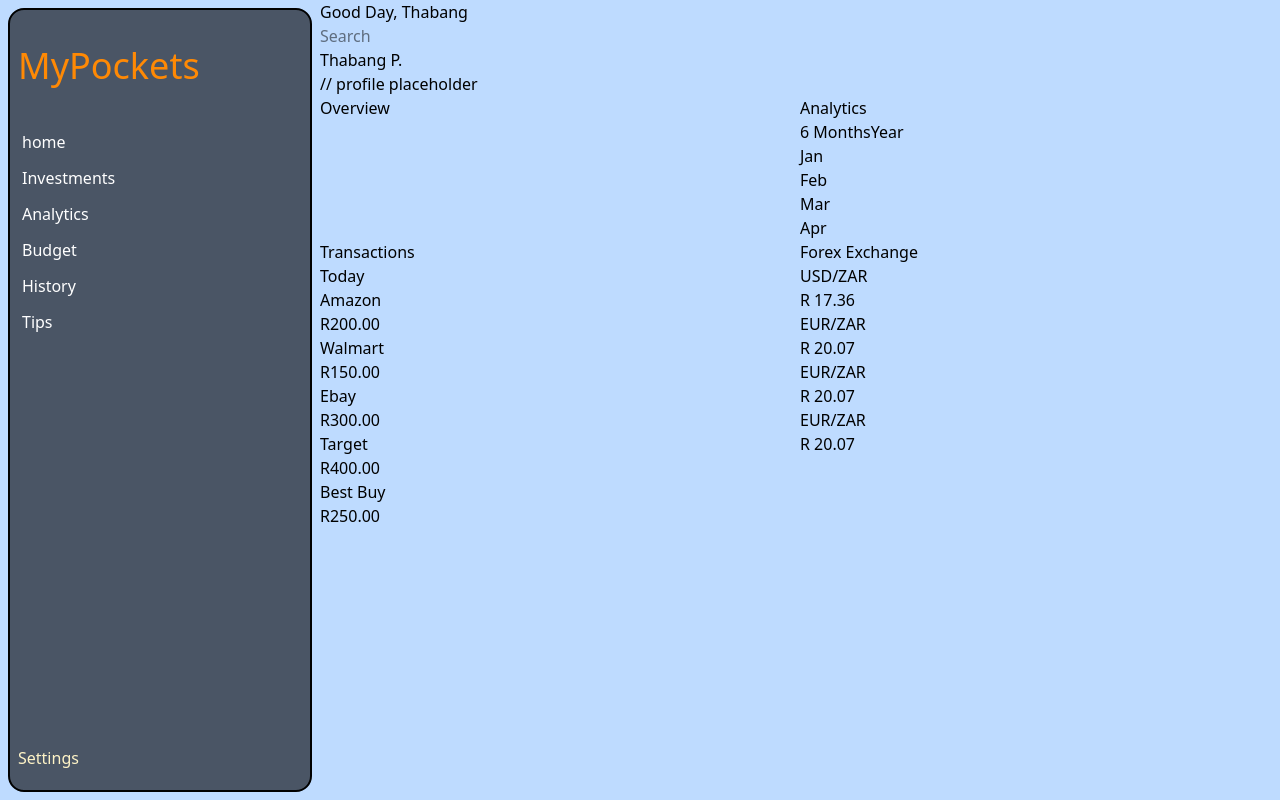
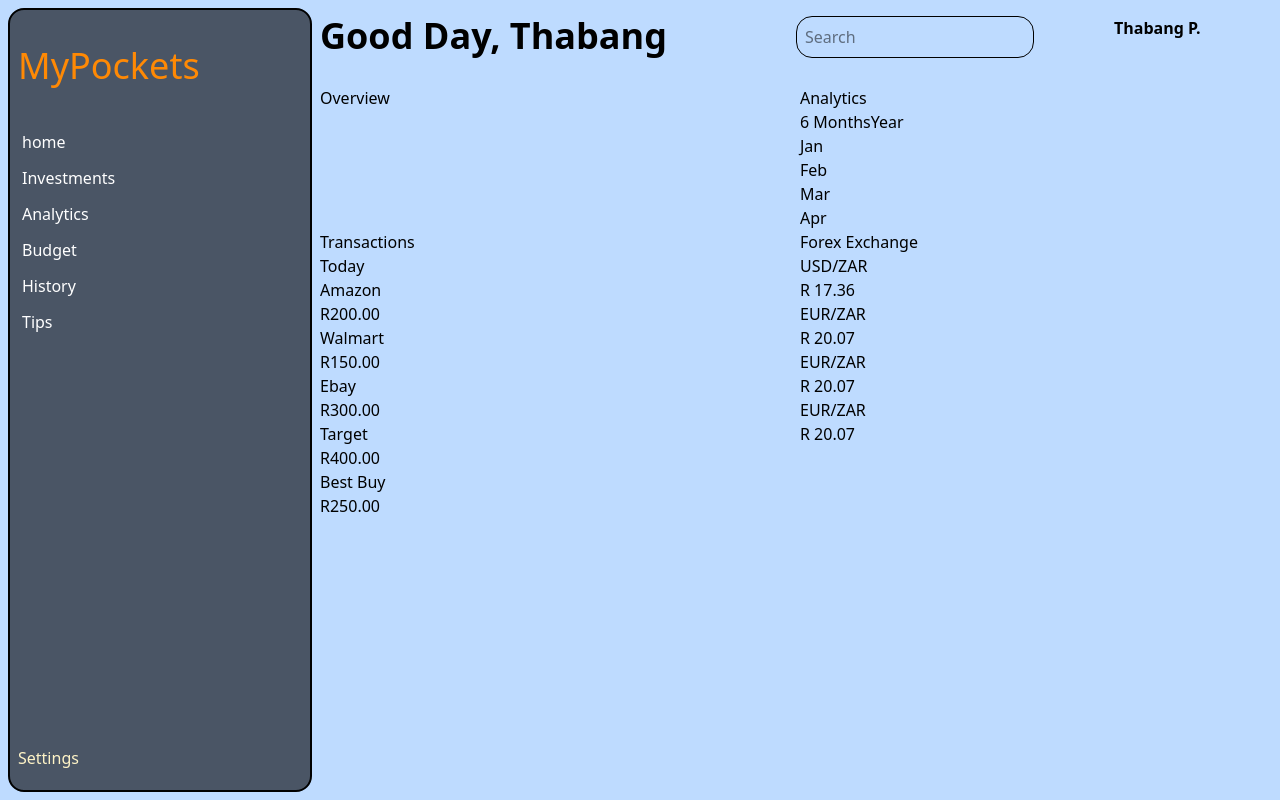
Before and after one commit to ThabangP07/My_Pockets, a React (Vite) app in the folder My_Pockets/: page / in a window 1280 px wide. Built offline with nearby package versions, Linux system fonts and the light colour scheme.

Commit message:
style: style Greetings component with grid layout and styling

```diff
--- a/My_Pockets/src/components/Greetings.jsx
+++ b/My_Pockets/src/components/Greetings.jsx
@@ -2,12 +2,12 @@ import React from 'react'
 
 function Greetings() {
   return (
-    <div>
-      <h1>Good Day, Thabang</h1>
-      <input type="text" placeholder='Search'/>
-      <p>Thabang P.</p> // profile placeholder
+    <div className="grid grid-cols-4 mt-2 mr-2 mb-5 py-2" >
+      <h1 className="text-4xl  font-bold col-span-2">Good Day, Thabang</h1>
+      <input className='border rounded-2xl p-2' type="text" placeholder="Search" />
+      <p className='font-bold ml-20'>Thabang P.</p>
     </div>
-  )
+  );
 }
 
 export default Greetings
```
